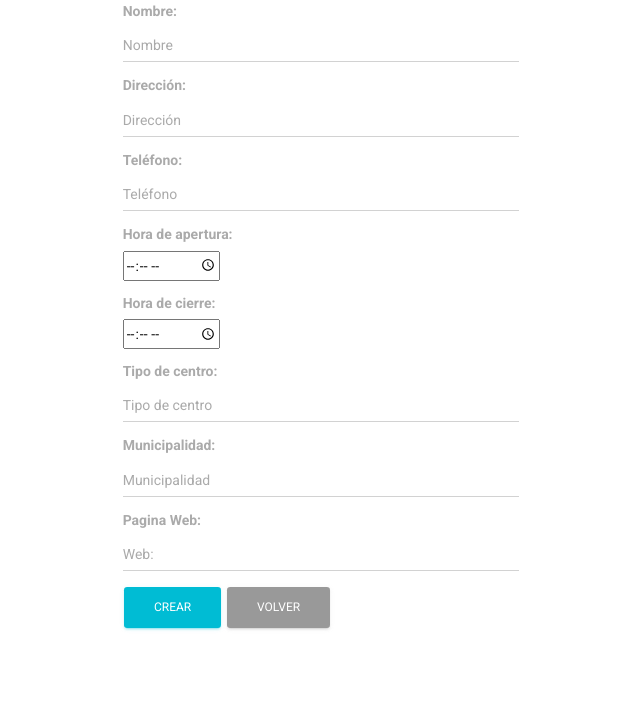
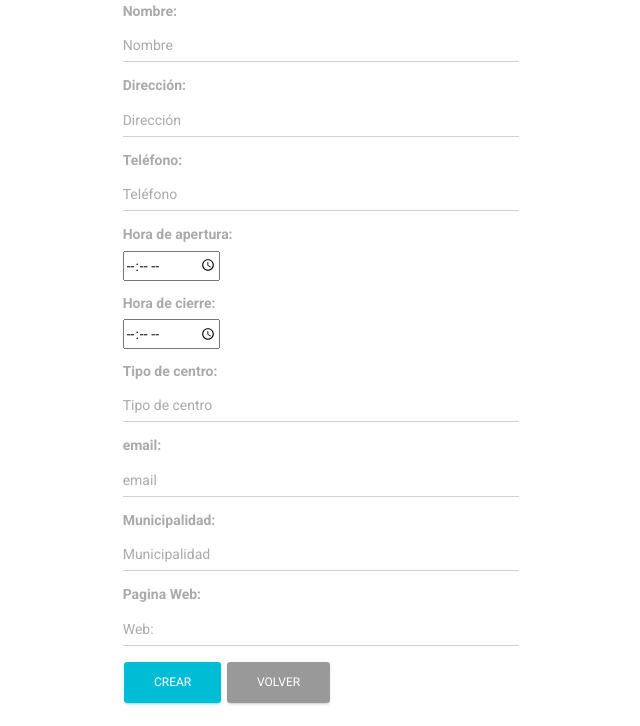
Before and after one commit to santimakci/ProjectAyudar, a Flask app: template app/templates/center/new.html in a window 1280 px wide. Shown: the part 137-863 px from the top of the page, without its empty margins (319-959 px from the left). Before the commit the page ends 768 px from the top, so only its background shows below. Run offline with Flask 2, Linux system fonts and the light colour scheme; the template is opened without the code that fills it, so the values that code supplies are empty; parts of the project's set-up code (start-up, migrations or seed data) failed here and were passed over; some libraries are stand-ins or nearby versions.

Commit message:
email in center new

```diff
--- a/app/templates/center/new.html
+++ b/app/templates/center/new.html
@@ -32,6 +32,10 @@
             <input class="form-control" required name="center_type" placeholder="Tipo de centro" />
     </p>
     <p>
+        <label><strong> email: </strong>  </label></br>
+            <input class="form-control" required name="email" placeholder="email" />
+    </p>
+    <p>
       <label><strong> Municipalidad: </strong>  </label></br>
           <input class="form-control" required name="municipality" placeholder="Municipalidad" />
   </p>
```
